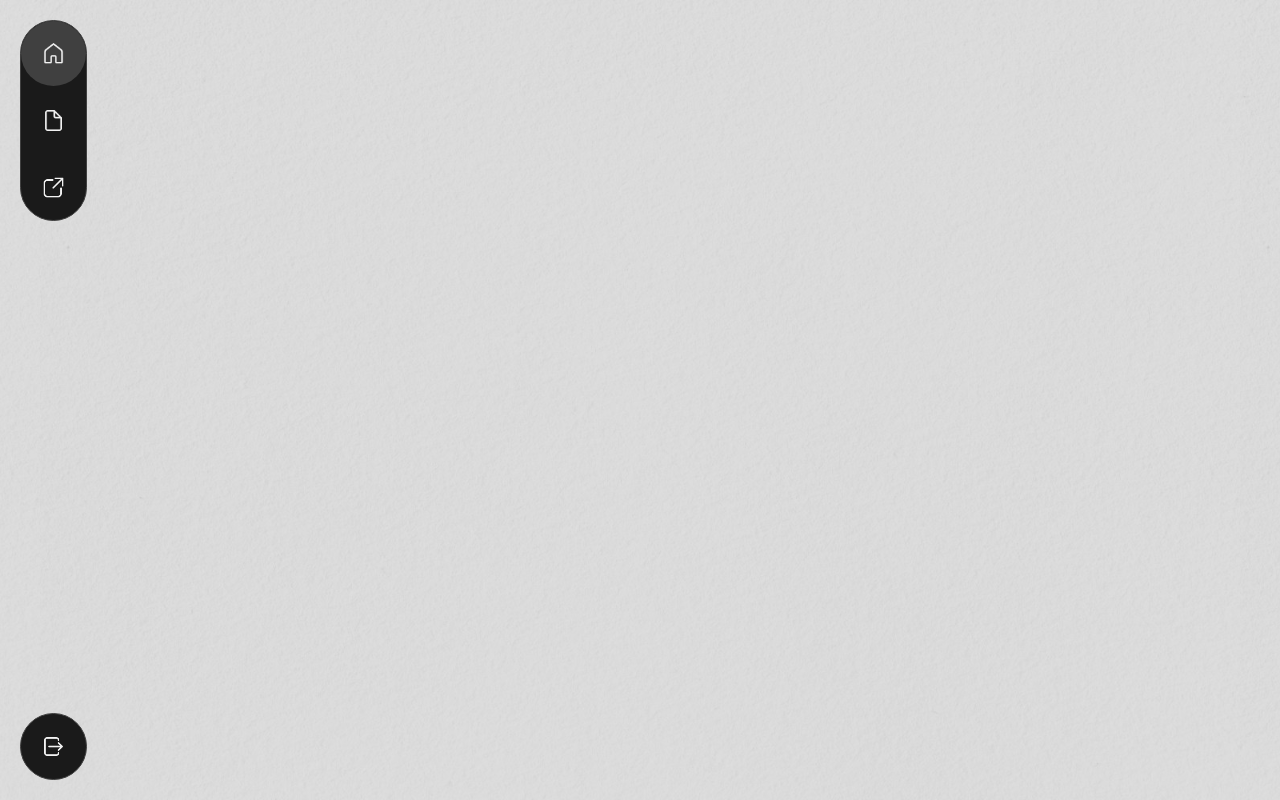
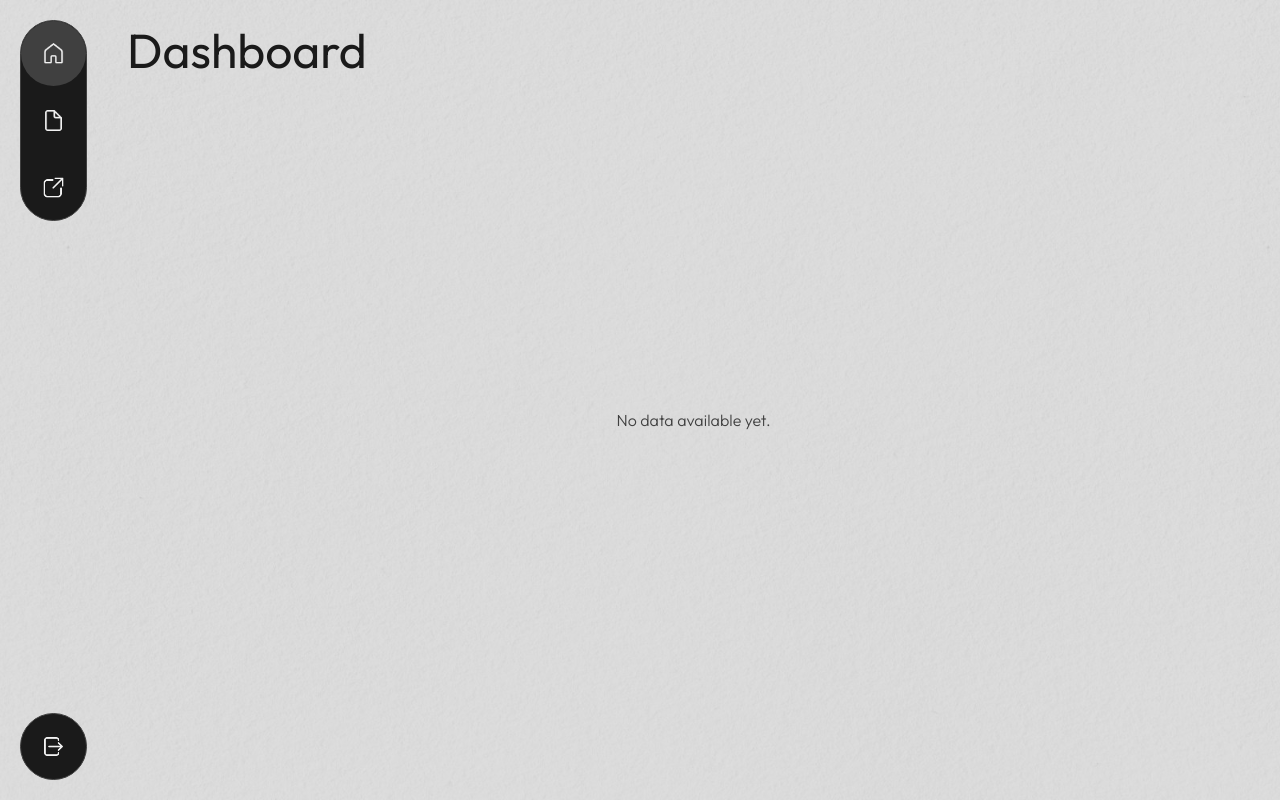
Before and after one commit to daffalde/portfolio4, a Next.js app: page /dashboard/home in a window 1280 px wide. Built offline with nearby package versions, Linux system fonts and the light colour scheme.

Commit message:
feat:adding home dashboard page

```diff
--- a/app/dashboard/home/page.tsx
+++ b/app/dashboard/home/page.tsx
@@ -7,6 +7,12 @@ export default function HomeDashboard() {
       <div className="homepage">
         <div className="dashboard">
           <DbNavbar />
+          <div className={styles.body}>
+            <h2>Dashboard</h2>
+            <div className={styles.content}>
+              <p className="p-second">No data available yet.</p>
+            </div>
+          </div>
         </div>
       </div>
     </>
--- a/components/DbNavbar.tsx
+++ b/components/DbNavbar.tsx
@@ -18,7 +18,7 @@ export default function DbNavbar() {
     },
     {
       image: "link",
-      link: "/https://daffalde.site/",
+      link: "https://daffalde.site/",
     },
   ];
   return (
@@ -27,7 +27,13 @@ export default function DbNavbar() {
         <div className={styles.navigation}>
           {navigation.map((e, i) => (
             <button
-              onClick={() => router.push(e.link)}
+              onClick={() => {
+                if (e.image == "link") {
+                  window.open(e.link);
+                } else {
+                  router.push(e.link);
+                }
+              }}
               key={i}
               className={`${styles.item} ${path == e.link ? styles.itemSelected : null}`}
             >
--- a/styles/dashboard/home.module.css
+++ b/styles/dashboard/home.module.css
@@ -0,0 +1,16 @@
+.body {
+  width: 100%;
+  display: flex;
+  flex-direction: column;
+  justify-content: start;
+  align-items: start;
+  padding: 20px 20px 0 20px;
+  gap: 20px;
+}
+.content {
+  width: 100%;
+  height: 80dvh;
+  display: flex;
+  justify-content: center;
+  align-items: center;
+}
```
